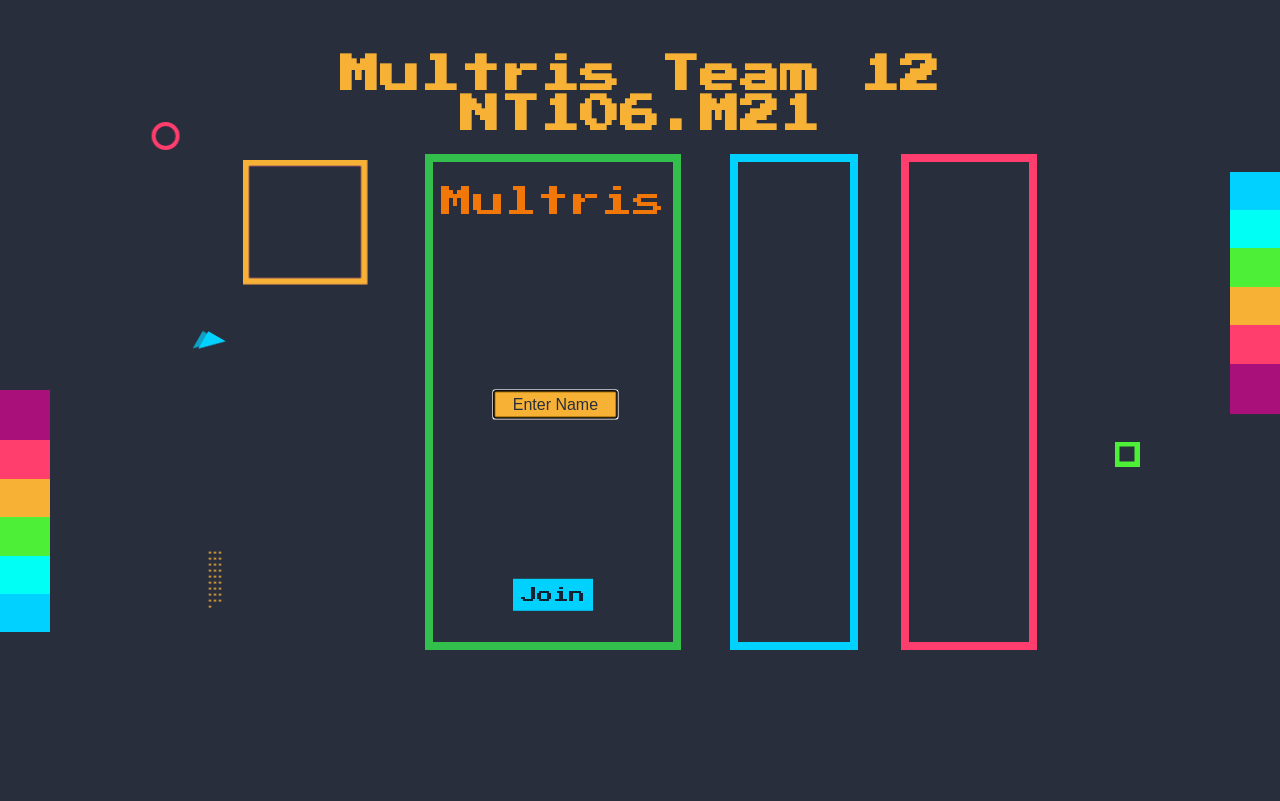
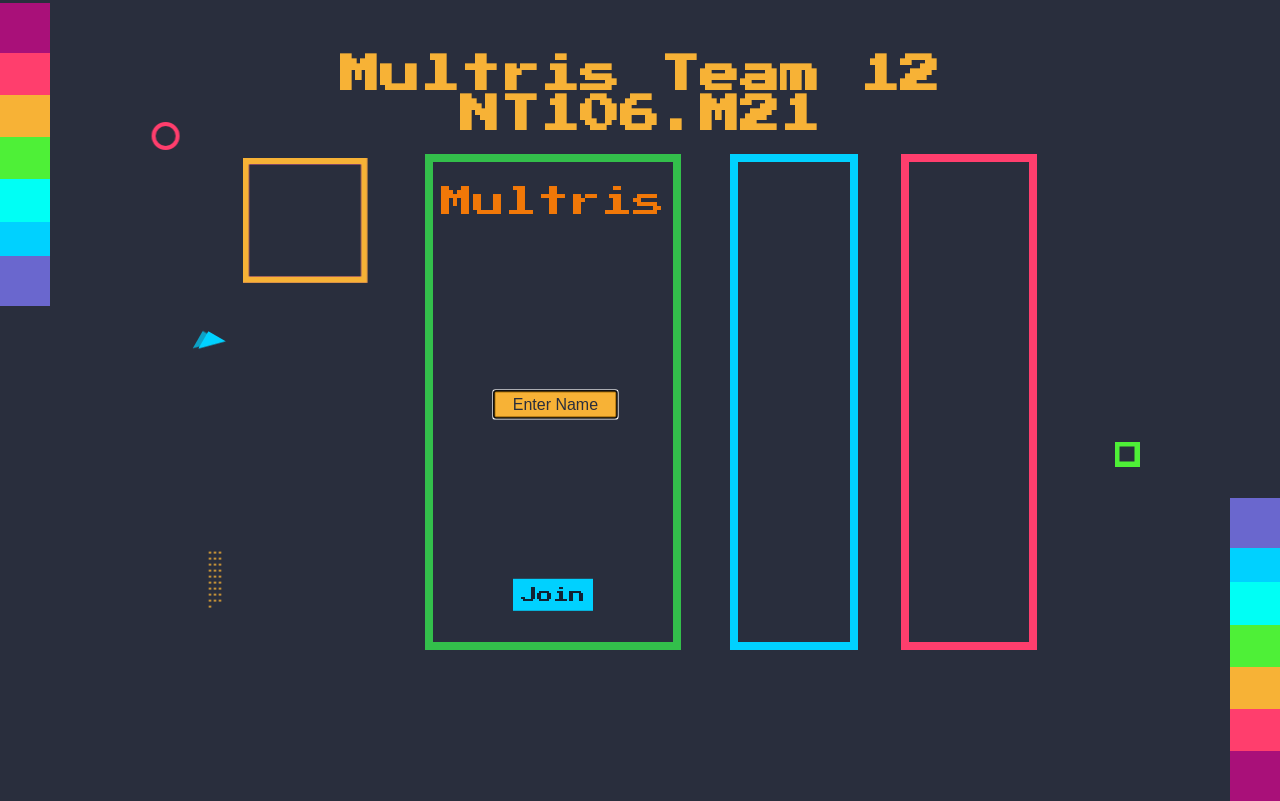
Before and after one commit to hoangbui24/DoAnLTMCB, a website built with webpack: page DoAnLTM/src/client/index.html in a window 1280 px wide. Built offline with nearby package versions, Linux system fonts and the light colour scheme; no server answers.

Commit message:
add more items

```diff
--- a/DoAnLTM/src/client/index.css
+++ b/DoAnLTM/src/client/index.css
@@ -20,7 +20,7 @@ html,body {
 }
 
 .justifyTop {
-    height: 606px;
+    height: 610px;
 }
 
 .noshrink {
@@ -275,12 +275,21 @@ html,body {
     top: -30px;
 }
 
+.item25 {
+    position: absolute;
+    height: 50px;
+    width: 50px;
+    right: 0%;
+    bottom: 31%;
+    background-color: #6A67CE;
+}
+
 .item5 {
     position: absolute;
     height: 50px;
     width: 50px;
     right: 0%;
-    top: 20%;
+    bottom: 25.5%;
     background-color: #00D1FF;
 }
 
@@ -289,7 +298,7 @@ html,body {
     height: 50px;
     width: 50px;
     right: 0%;
-    top: 25%;
+    bottom: 20%;
     background-color: #00FFF5;
 }
 
@@ -298,7 +307,7 @@ html,body {
     height: 50px;
     width: 50px;
     right: 0%;
-    top: 30%;
+    bottom: 14.5%;
     background-color: #4EF037;
 }
 
@@ -307,7 +316,7 @@ html,body {
     height: 50px;
     width: 50px;
     right: 0%;
-    top: 35%;
+    bottom: 9%;
     background-color: #F7B236;
 }
 
@@ -316,7 +325,7 @@ html,body {
     height: 50px;
     width: 50px;
     right: 0%;
-    top: 40%;
+    bottom: 3.5%;
     background-color: #FF3E6D;
 }
 
@@ -325,7 +334,7 @@ html,body {
     height: 50px;
     width: 50px;
     right: 0%;
-    top: 45%;
+    bottom: -2%;
     background-color: #A91079;
 }
 
@@ -336,7 +345,7 @@ html,body {
     height: 50px;
     width: 50px;
     left: 0%;
-    bottom: 20%;
+    top: 25.5%;
     background-color: #00D1FF;
 }
 
@@ -345,7 +354,7 @@ html,body {
     height: 50px;
     width: 50px;
     left: 0%;
-    bottom: 25%;
+    top: 20%;
     background-color: #00FFF5;
 }
 
@@ -354,7 +363,7 @@ html,body {
     height: 50px;
     width: 50px;
     left: 0%;
-    bottom: 30%;
+    top: 14.5%;
     background-color: #4EF037;
 }
 
@@ -363,7 +372,7 @@ html,body {
     height: 50px;
     width: 50px;
     left: 0%;
-    bottom: 35%;
+    top: 9%;
     background-color: #F7B236;
 }
 
@@ -372,7 +381,7 @@ html,body {
     height: 50px;
     width: 50px;
     left: 0%;
-    bottom: 40%;
+    top: 3.5%;
     background-color: #FF3E6D;
 }
 
@@ -381,6 +390,78 @@ html,body {
     height: 50px;
     width: 50px;
     left: 0%;
-    bottom: 45%;
+    top: -2%;
     background-color: #A91079;
 }
+
+.item17 {
+    position: absolute;
+    height: 50px;
+    width: 50px;
+    left: 0%;
+    top: 31%;
+    background-color: #6A67CE;
+}
+
+/* .item18 {
+    position: absolute;
+    height: 50px;
+    width: 50px;
+    left: 0%;
+    top: 36.5%;
+    background-color: #A91079;
+}
+
+.item19 {
+    position: absolute;
+    height: 50px;
+    width: 50px;
+    left: 0%;
+    top: 42%;
+    background-color: #FF3E6D;
+}
+
+.item20 {
+    position: absolute;
+    height: 50px;
+    width: 50px;
+    left: 0%;
+    top: 47.5%;
+    background-color: #F7B236;
+}
+
+.item23 {
+    position: absolute;
+    height: 50px;
+    width: 50px;
+    left: 0%;
+    top: 64%;
+    background-color: #00D1FF;
+}
+
+.item22 {
+    position: absolute;
+    height: 50px;
+    width: 50px;
+    left: 0%;
+    top: 58.5%;
+    background-color: #00FFF5;
+}
+
+.item21 {
+    position: absolute;
+    height: 50px;
+    width: 50px;
+    left: 0%;
+    top: 53%;
+    background-color: #4EF037;
+}
+
+.item24 {
+    position: absolute;
+    height: 50px;
+    width: 50px;
+    left: 0%;
+    top: 69.5%;
+    background-color: #6A67CE;
+} */
--- a/DoAnLTM/src/client/index.html
+++ b/DoAnLTM/src/client/index.html
@@ -36,6 +36,16 @@
             <div class="item14"></div>
             <div class="item15"></div>
             <div class="item16"></div>
+            <div class="item17"></div>
+            <div class="item18"></div>
+            <div class="item19"></div>
+            <div class="item20"></div>
+            <div class="item21"></div>
+            <div class="item22"></div>
+            <div class="item23"></div>
+            <div class="item24"></div>
+            <div class="item25"></div>
+
 
             <div class="justifyTop noshrink">
                 <canvas width=140 height=140 id="reservedCanvas"></canvas>
```
